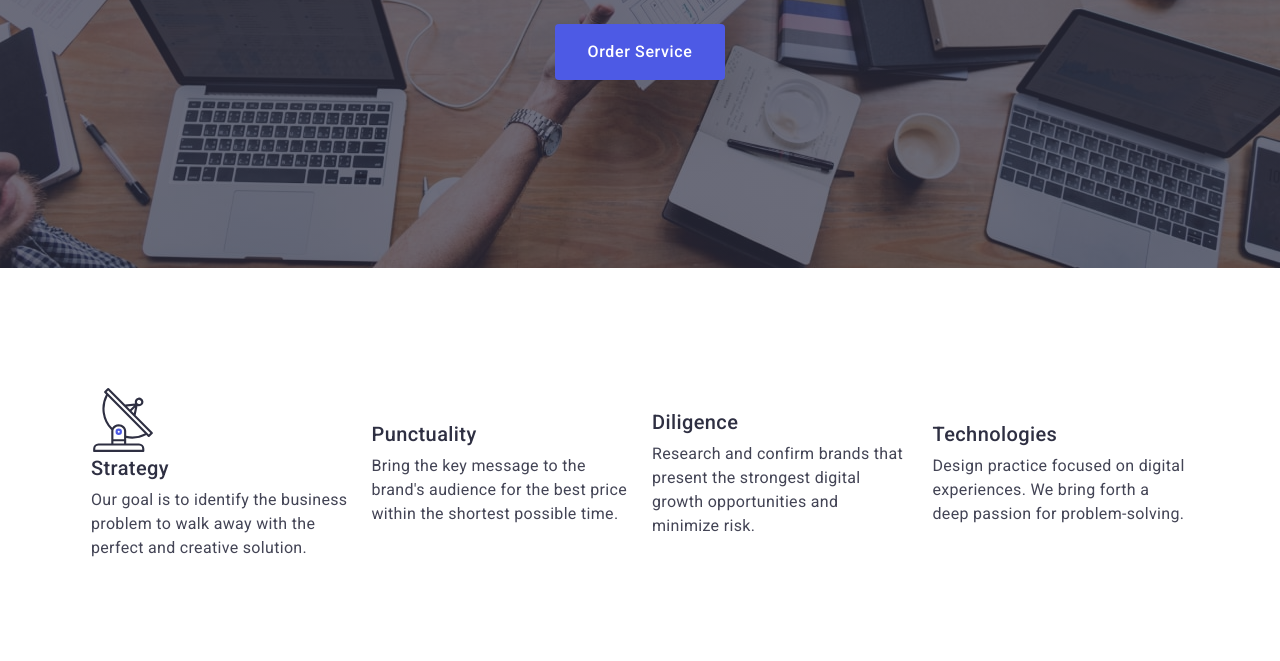
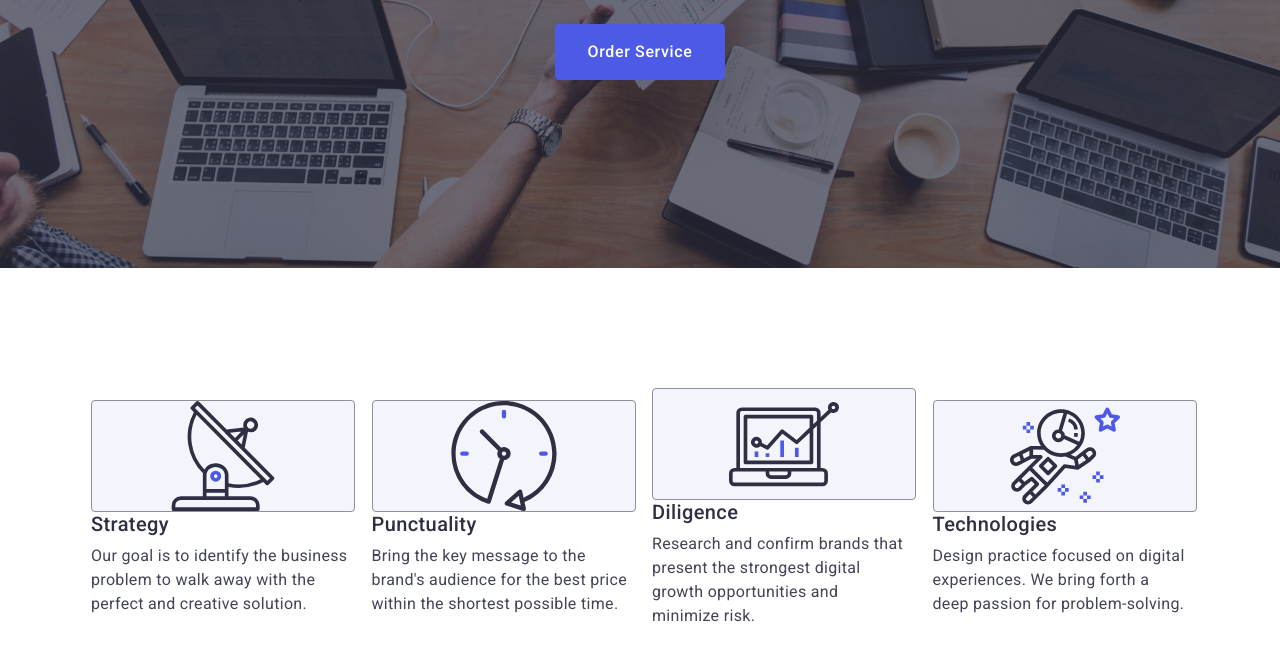
Before and after one commit to Elis89-lgtm/goit-markup-hw-04, a plain HTML site: page index.html in a window 1280 px wide. Shown: the part 405-1066 px from the top of the page. Drawn offline with nearby package versions, Linux system fonts and the light colour scheme.

Commit message:
add index styles file

```diff
--- a/css/styles.css
+++ b/css/styles.css
@@ -214,7 +214,17 @@ ul {
   align-items: center;
   gap: 24px;
 }
+.features-icon {
+  display: flex;
 
+  justify-content: center;
+  margin: 0 auto;
+  border: 1px solid #8e8f99;
+  border-radius: 4px;
+  width: 264px;
+  height: 112px;
+  background: #f4f4fd;
+}
 .features-item {
   width: calc((100% - 72px) / 4);
 }
--- a/index.html
+++ b/index.html
@@ -64,9 +64,11 @@
           <h2 class="avantages">Avantages</h2>
           <ul class="features-list">
             <li class="features-item">
-              <svg class="features-icon" width="64" height="64">
-                <use href="./images/icons.svg#icon-antenna"></use>
-              </svg>
+              <a href="your-link-here">
+                <svg class="features-icon" width="64" height="64">
+                  <use href="./images/icons.svg#icon-antenna"></use>
+                </svg>
+              </a>
               <h3 class="features-name">Strategy</h3>
               <p class="paragraph-text">
                 Our goal is to identify the business problem to walk away with
@@ -74,6 +76,11 @@
               </p>
             </li>
             <li class="features-item">
+              <a href="your-link-here">
+                <svg class="features-icon" width="64" height="64">
+                  <use href="./images/icons.svg#icon-clock"></use>
+                </svg>
+              </a>
               <h3 class="features-name">Punctuality</h3>
               <p class="paragraph-text">
                 Bring the key message to the brand's audience for the best price
@@ -81,6 +88,11 @@
               </p>
             </li>
             <li class="features-item">
+              <a href="your-link-here">
+                <svg class="features-icon" width="64" height="64">
+                  <use href="./images/icons.svg#icon-diagram"></use>
+                </svg>
+              </a>
               <h3 class="features-name">Diligence</h3>
               <p class="paragraph-text">
                 Research and confirm brands that present the strongest digital
@@ -88,6 +100,11 @@
               </p>
             </li>
             <li class="features-item">
+              <a href="your-link-here">
+                <svg class="features-icon" width="64" height="64">
+                  <use href="./images/icons.svg#icon-astronaut"></use>
+                </svg>
+              </a>
               <h3 class="features-name">Technologies</h3>
               <p class="paragraph-text">
                 Design practice focused on digital experiences. We bring forth a
```
